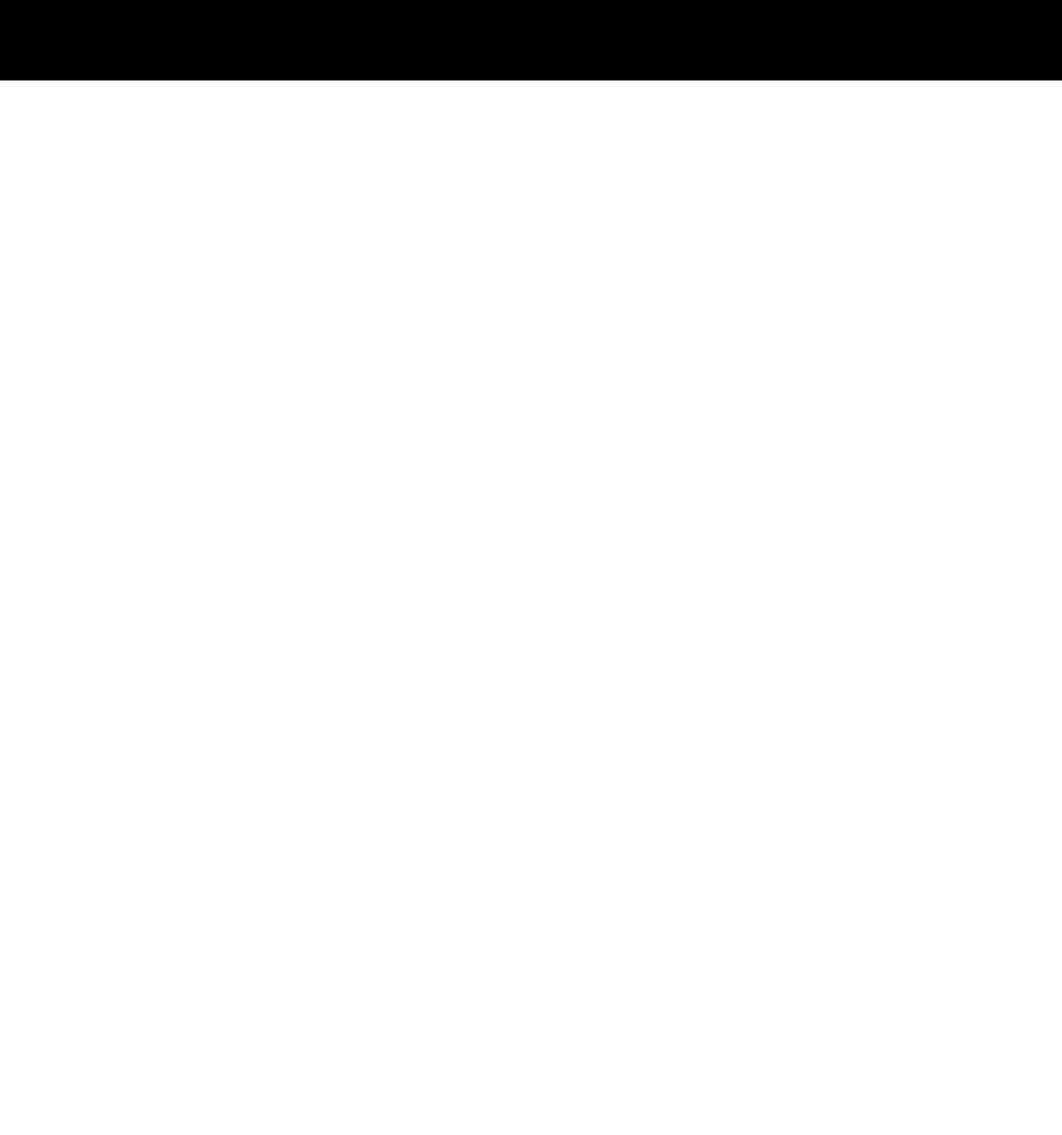
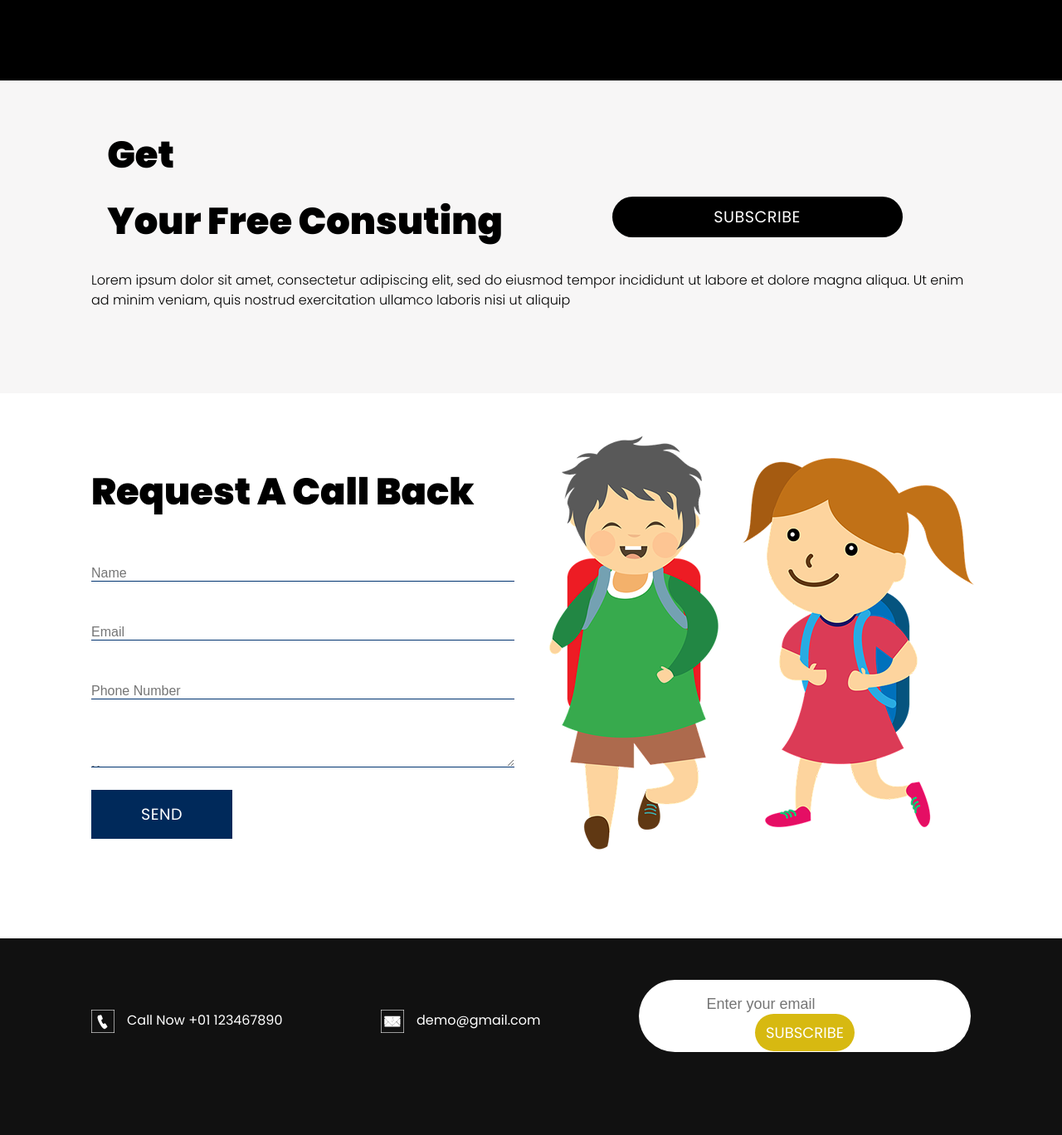
Before and after one commit to ahmed-mohammed-developer/high_study, a website built with Vite: page index.html in a window 1280 px wide. Shown: the part 4286-5654 px from the top of the page at 83% size. Before the commit the page ends 4383 px from the top, so only its background shows below. Built offline with nearby package versions, Linux system fonts and the light colour scheme.

Commit message:
End Section Call & call-ba & free

```diff
--- a/components/blog.css
+++ b/components/blog.css
@@ -52,7 +52,3 @@
       margin-bottom: 20px;
    }
 }
-
-@media screen and (max-width: 560px) {
-
-}
--- /dev/null
+++ b/components/call-back.css
@@ -0,0 +1,53 @@
+.call-back {
+   padding-top: var(--padding-top);
+   padding-bottom: var(--padding-bottom);
+}
+
+.call-back .call-back-section {
+   display: grid;
+   grid-template-columns: repeat(auto-fill, minmax(400px, 1fr));
+   gap: 40px;
+   align-items: end;
+}
+
+.call-back .back {
+   width: 100%;
+   font-size: 16px;
+   color: #989999;
+   border: 0px;
+   border-bottom: 1px solid #003471;
+   background-color: transparent !important;
+   padding: 50px 30px 0px 0px;
+}
+
+.call-back textarea {
+   color: #696868;
+   width: 100%;
+   height: 80px;
+   font-size: 18px;
+   border-bottom: 1px solid #003471 !important;
+   background-color: transparent !important;
+   padding: 75px 30px 0px 0px;
+   border: 0px;
+}
+
+.call-back .call-back-section .btn a {
+   color: #ffffff;
+   background: var(--btn);
+}
+
+
+@media screen and (max-width: 950px) {
+   .call-back .call-back-section {
+      display: block;
+   }
+      .call-back-section .call-right .box.im{
+         display: none;
+      }
+   }
+
+   @media screen and (max-width: 770px) {
+      .call-back .call-back-section {
+         grid-template-columns: repeat(auto-fill, minmax(250px, 1fr));
+      }
+   }
--- /dev/null
+++ b/components/call.css
@@ -0,0 +1,77 @@
+.call {
+   padding-top: var(--padding-top);
+   padding-bottom: var(--padding-bottom);
+   background: #111111;
+}
+
+.call .call-top {
+   display: flex;
+   justify-content: space-between;
+   align-items: center;
+}
+
+
+.call .call-top .call-icon {
+   padding-top: 20px;
+   display: flex;
+
+}
+
+.call-icon a {
+   text-decoration: none;
+}
+.call .call-top .call-icon p {
+   color: #ffffff;
+   padding-left: 15px;
+}
+
+.call .input-call {
+   background: #ffffff;
+   padding: 10px 5px;
+   border-radius: 50px;
+   text-transform: uppercase;
+   text-align: center;
+   width: 400px;
+}
+
+.call .input-call .mail_bt {
+   font-size: 18px;
+   color: #F44336;
+   background-color: #fff;
+   padding: 2px 20px 2px 15px;
+   border-radius: 30px;
+   border: 0px;
+   height: 40px;
+}
+
+.call .input-call .subscribe_bt {
+   font-size: 18px;
+   color: #ffffff;
+   background-color: #d7b911;
+   padding: 10px 13px;
+   border-radius: 30px;
+   border: 0px;
+   text-transform: uppercase;
+}
+
+.call .input-call .subscribe_bt a {
+   text-decoration: none;
+   color: #ffffff;
+}
+
+@media screen and (max-width: 875px) {
+   .call .call-top {
+      display: flex;
+      flex-direction: column;
+      align-items: start;
+      gap: 15px;
+   }
+   }
+
+   @media screen and (max-width: 430px) {
+      .call .input-call {
+         display: grid;
+         grid-template-columns: repeat(auto-fill, minmax(100px, 1fr));
+         width: auto;
+      }
+      }
--- /dev/null
+++ b/components/free.css
@@ -0,0 +1,55 @@
+.free {
+   padding-top: var(--padding-top);
+   padding-bottom: var(--padding-bottom);
+   background: #f7f6f6;
+}
+.free .box-free {
+   display: grid;
+   grid-template-columns: repeat(auto-fill, minmax(400px, 1fr));
+   gap: 30px;
+   justify-items: center;
+   align-items: end;
+   margin-bottom: 20px;
+}
+.free .box-free .btn {
+   width: 350px;
+}
+.free .box-free .btn a {
+   background: #000;
+   color: #ffffff;
+   padding: 10px 5px;
+   border-radius: 30px;
+   text-transform: uppercase;
+   text-align: center;
+}
+
+@media screen and (max-width: 875px) {
+   .free .box-free {
+      gap: 0px;
+      justify-items: start;
+   }
+}
+
+@media screen and (max-width: 390px) {
+   .free .box-free {
+      grid-template-columns: repeat(auto-fill, minmax(250px, 1fr));
+   }
+   .free .box-free h1 {
+      font-size: 2rem;
+   }
+   .free .box-free .btn {
+      width: 250px;
+   }
+}
+
+@media screen and (max-width: 290px) {
+   .free .box-free {
+      grid-template-columns: repeat(auto-fill, minmax(200px, 1fr));
+   }
+   .free .box-free h1 {
+      font-size: 1.5rem;
+   }
+   .free .box-free .btn {
+     width: 150px;
+   }
+}
--- a/index.html
+++ b/index.html
@@ -254,6 +254,70 @@
       </div>
    </div>
    <!-- testimonial Section End-->
+   <!-- Free Section Start-->
+   <div class="free">
+      <div class="container">
+         <div class="box-free">
+            <h1 class="title">get <br> Your free consuting</h1>
+            <div class="btn">
+               <a href="">
+                  Subscribe
+               </a>
+            </div>
+         </div>
+         <p class="text">Lorem ipsum dolor sit amet, consectetur adipiscing elit, sed do eiusmod tempor incididunt ut labore et dolore magna aliqua. Ut enim ad minim veniam, quis nostrud exercitation ullamco laboris nisi ut aliquip</p>
+      </div>
+   </div>
+   <!-- Free Section End-->
+      <!-- call-back Section End-->
+      <div class="call-back">
+         <div class="container">
+            <div class="call-back-section">
+               <div class="call-section">
+                  <h1 class="title">Request a call back</h1>
+                  <input type="text" class="back" placeholder="Name" name="text">
+                  <input type="text" class="back" placeholder="Email" name="text">
+                  <input type="text" class="back" placeholder="Phone Number" name="text">
+                  <textarea class="massage" class="back-2"  placeholder="Massage"  name="Massage"></textarea>
+                  <div class="btn">
+                     <a href="">
+                        SEND
+                     </a>
+                  </div>
+               </div>
+               <div class="call-right">
+                  <div class="box im">
+                     <img decoding="async"  src="/assets/img-2.png" alt="">
+                  </div>
+               </div>
+            </div>
+         </div>
+      </div>
+      <!-- call-back Section End-->
+      <!-- call Section Start-->
+      <div class="call">
+         <div class="container">
+            <div class="call-top">
+               <div class="call-icon">
+                  <a href="#"><img src="/assets/call-icon-1.png"></a>
+                  <p>Call Now  +01 123467890</p>
+               </div>
+               <div class="call-icon">
+                  <a href="#"><img src="/assets/mail-icon-1.png"></a>
+                  <p>demo@gmail.com</p>
+               </div>
+               <div class="input-call">
+                  <input type="text" class="mail_bt" placeholder="Enter your email" name="Enter your email">
+                  <span class="subscribe_bt" id="basic-addon2"><a href="#">Subscribe</a></span>
+               </div>
+            </div>
+         </div>
+      </div>
+      <!-- call Section End-->
+
+
+
+
 
 
 
--- a/style.css
+++ b/style.css
@@ -12,3 +12,6 @@
 @import url("components/news.css");
 @import url("components/blog.css");
 @import url("components/testimonial.css");
+@import url("components/free.css");
+@import url("components/call-back.css");
+@import url("components/call.css");
```
